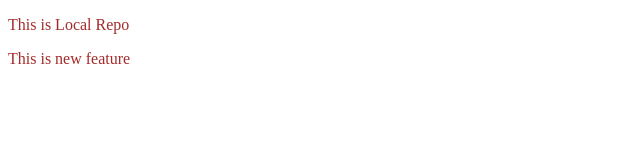
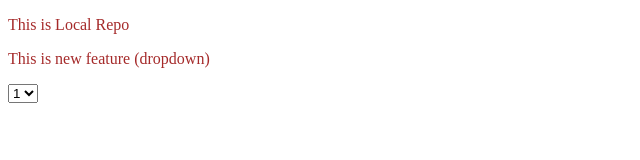
Before and after one commit to Hasib-Inamdar/localrepo, a plain HTML site: page index.html in a window 1280 px wide. Shown: the whole page, without its empty margins (0-640 px from the left). Drawn offline with Linux system fonts and the light colour scheme.

Commit message:
Add Dropdown

```diff
--- a/index.html
+++ b/index.html
@@ -8,6 +8,11 @@
 </head>
 <body>
     <p>This is Local Repo</p>
-    <p>This is new feature</p>
+    <p>This is new feature (dropdown)</p>
+    <select name="dropdown" id="dropdown">
+        <option value="1">1</option>
+        <option value="2">2</option>
+        <option value="3">3</option>
+    </select>
 </body>
 </html>
```
